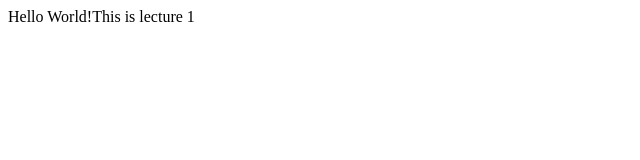
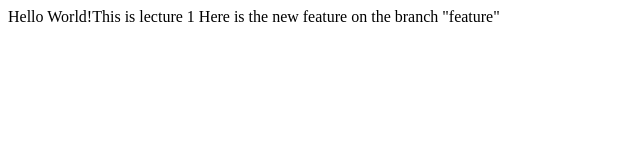
Before and after one commit to ptedlapu/lecture1, a plain HTML site: page index.html in a window 1280 px wide. Shown: the whole page, without its empty margins (0-640 px from the left). Drawn offline with Linux system fonts and the light colour scheme.

Commit message:
Added a line

```diff
--- a/index.html
+++ b/index.html
@@ -1,6 +1,7 @@
 <html>
     <title>This is a test</title>
     <body>
-      Hello World!This is lecture 1
+    Hello World!This is lecture 1
+    Here is the new feature on the branch "feature"
     </body>
 </html>
```
